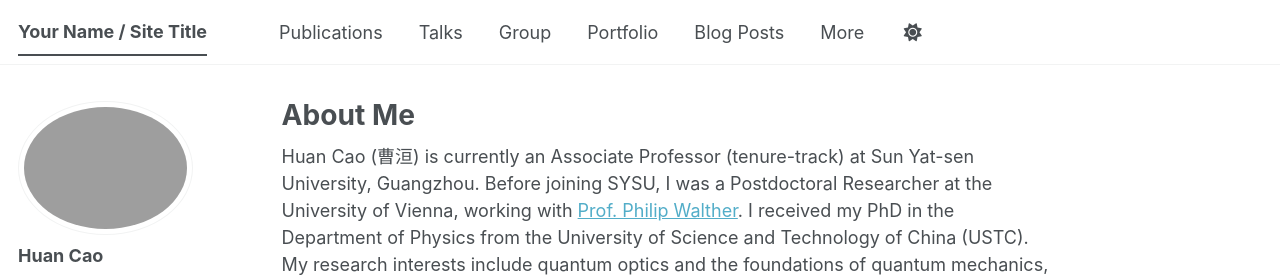
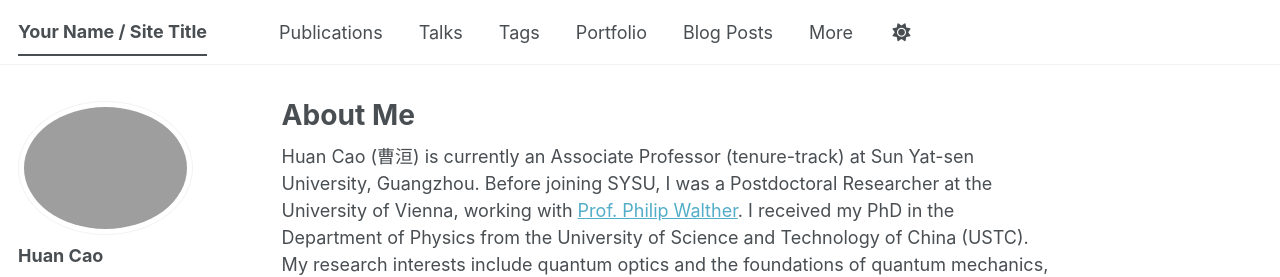
Before and after one commit to Huan-Cao/Huan-Cao.github.io, a Jekyll site: the page built from _pages/about.md, in a window 1280 px wide. Shown: the top 277 px of the page. Built offline with Jekyll 4.4.1, drawn with Linux system fonts in a browser that asks for light colours; some web fonts are replaced; a script bundle is joined from its source files by our own code; library files that are not in the unit come from our copies.

Commit message:
Update navigation.yml

```diff
--- a/_data/navigation.yml
+++ b/_data/navigation.yml
@@ -17,8 +17,8 @@ main:
   #- title: "Teaching"
   #  url: /teaching/
 
-  - title: "Group"
-    url: /group/
+  - title: "Tags"
+    url: /tags/
 
   - title: "Portfolio"
     url: /portfolio/
```
